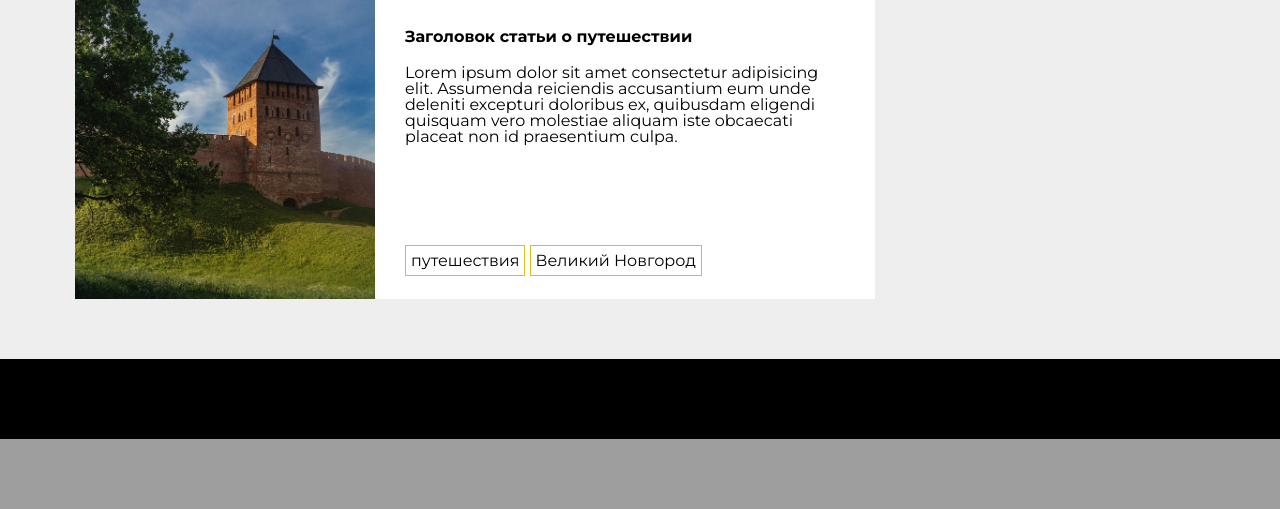
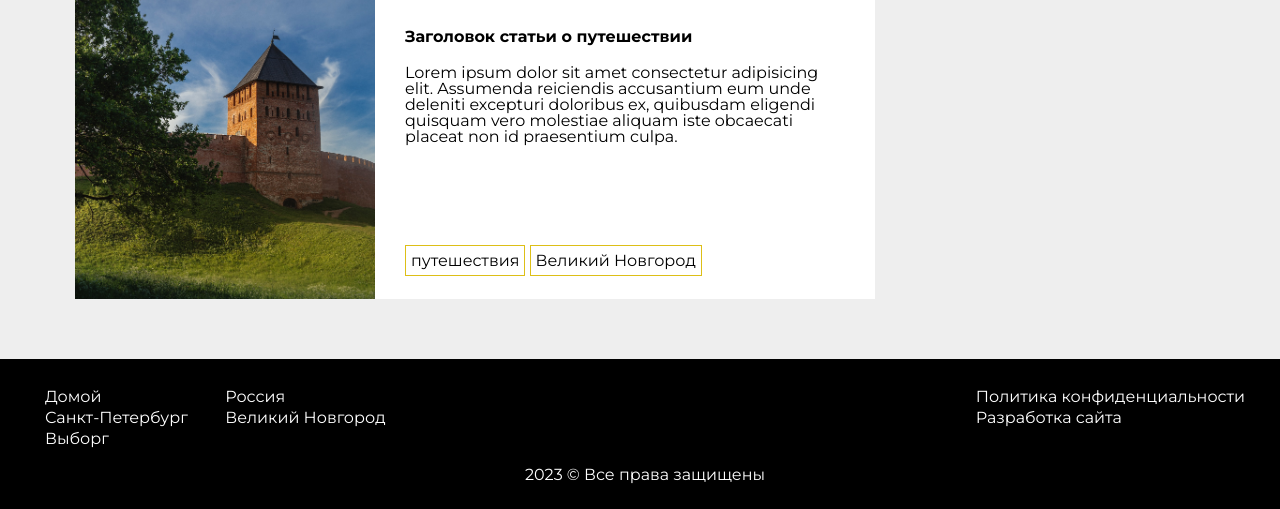
Before and after one commit to leroo17/travel-blog-wp, a PHP site: page / in a window 1280 px wide. Shown: the part 1191-1700 px from the top of the page. Before the commit the page ends 1630 px from the top, so only its background shows below. Run offline with PHP 8.4, Linux system fonts and the light colour scheme.

Commit message:
style + footer

```diff
--- a/css/style.css
+++ b/css/style.css
@@ -36,6 +36,10 @@ body {
   min-height: 100vh;
   display: flex;
   flex-direction: column;
+}
+
+.menu-link:hover {
+  color: #ddbf17;
 }
 
 .header {
@@ -95,8 +99,8 @@ body {
   gap: 20px;
   background-color: #000000e7;
   padding: 30px 30px 30px 30px;
-  width: 100vw;
-  height: 100vh;
+  width: 100%;
+  height: 100%;
   animation: slide .5s linear 0s alternate;
 }
 
@@ -138,7 +142,7 @@ body {
 }
 
 .header__content-title {
-  font-size: 46px;
+  font-size: 58px;
   text-transform: uppercase;
   color: #fff;
 }
@@ -155,6 +159,7 @@ body {
 .container-main {
   display: flex;
   justify-content: space-between;
+  position: relative;
 }
 
 .articles {
@@ -215,11 +220,14 @@ body {
 }
 
 .sidebar {
+  position: sticky;
   width: 330px;
   height: max-content;
   display: flex;
   flex-direction: column;
   gap: 30px;
+  right: 0;
+  top: 0;
 }
 
 .sidebar-links {
@@ -248,6 +256,58 @@ body {
 
 .footer {
   background-color: #000;
-  height: 80px;
+  color: #fff;
+  height: 150px;
+  width: 100%;
   margin-top: auto;
+  padding: 30px;
 }
+
+.container-footer {
+  display: flex;
+  flex-direction: column;
+  justify-content: space-between;
+}
+
+.footer__menu {
+  margin-bottom: 20px;
+}
+
+.footer__main {
+  width: 100%;
+  display: flex;
+  justify-content: space-between;
+}
+
+.footer__menu-list {
+  display: grid;
+  grid-template-columns: repeat(2, 1fr);
+  column-gap: 20px;
+  row-gap: 5px;
+}
+
+.footer__menu-item {
+  cursor: pointer;
+}
+
+.footer__info {
+  width: max-content;
+}
+
+.footer__info-list {
+  width: 100%;
+  display: flex;
+  flex-direction: column;
+  gap: 5px;
+}
+
+.footer__info-item {
+  cursor: pointer;
+}
+
+.footer__copyright {
+  display: flex;
+  align-items: center;
+  justify-content: center;
+  width: 100%;
+}
--- a/index.html
+++ b/index.html
@@ -7,7 +7,7 @@
   <link rel="preconnect" href="https://fonts.googleapis.com">
   <link rel="preconnect" href="https://fonts.gstatic.com" crossorigin>
   <link href="https://fonts.googleapis.com/css2?family=Montserrat:wght@400;500;600;700&display=swap" rel="stylesheet">
-  <title>Document</title>
+  <title>Travel Blog</title>
   <link rel="stylesheet" href="css/reset.css">
   <link rel="stylesheet" href="css/style.css">
   <script src="./js/index.js" defer></script>
@@ -18,16 +18,16 @@
       <menu class="menu">
         <div class="menu__logo">
           <img src="./img/backpacker.svg" alt="Логотип сайта" class="menu__logo-img">
-          <a href="index.html"><h2 class="menu__logo-title">Travel Blog</h2></a>
+          <a class="menu-link" href="index.html"><h2 class="menu__logo-title">Travel Blog</h2></a>
         </div>
         <ul class="menu__list">
-          <li class="menu__list-item"><a href="index.html">Домой</a></li>
-          <li class="menu__list-item" id="menu"><a href="#">Меню</a></li>
+          <li class="menu__list-item menu-link"><a href="index.html">Домой</a></li>
+          <li class="menu__list-item menu-link" id="menu"><a href="#">Меню</a></li>
           <ul class="menu__list-burger" id="menu__list-burger">
-            <li class="menu__list-item"><a href="#">Россия</a></li>
-            <li class="menu__list-item"><a href="#">Санкт-Петербург</a></li>
-            <li class="menu__list-item"><a href="#">Великий Новгород</a></li>
-            <li class="menu__list-item"><a href="#">Выборг</a></li>
+            <li class="menu__list-item menu-link"><a href="#">Россия</a></li>
+            <li class="menu__list-item menu-link"><a href="#">Санкт-Петербург</a></li>
+            <li class="menu__list-item menu-link"><a href="#">Великий Новгород</a></li>
+            <li class="menu__list-item menu-link"><a href="#">Выборг</a></li>
             <div class="menu__list-burger-btn" id="close-btn">
               <span></span>
               <span></span>
@@ -106,8 +106,27 @@
     </div>
   </main>
   <footer class="footer">
-    <div class="container">
-
+    <div class="container container-footer">
+      <div class="footer__main">
+        <div class="footer__menu">
+          <ul class="footer__menu-list">
+            <li class="footer__menu-item menu-link"><a href="index.html">Домой</a></li>
+            <li class="footer__menu-item menu-link"><a href="#">Россия</a></li>
+            <li class="footer__menu-item menu-link"><a href="#">Санкт-Петербург</a></li>
+            <li class="footer__menu-item menu-link"><a href="#">Великий Новгород</a></li>
+            <li class="footer__menu-item menu-link"><a href="#">Выборг</a></li>
+          </ul>
+        </div>
+        <div class="footer__info">
+          <ul class="footer__info-list">
+            <li class="footer__info-item menu-link">Политика конфиденциальности</li>
+            <li class="footer__info-item menu-link"><a href="https://t.me/irish_kin">Разработка сайта</a></li>
+          </ul>
+        </div>
+      </div>
+      <div class="footer__copyright">
+        <p>2023 © Все права защищены</p>
+      </div>
     </div>
   </footer>
 </body>
```
